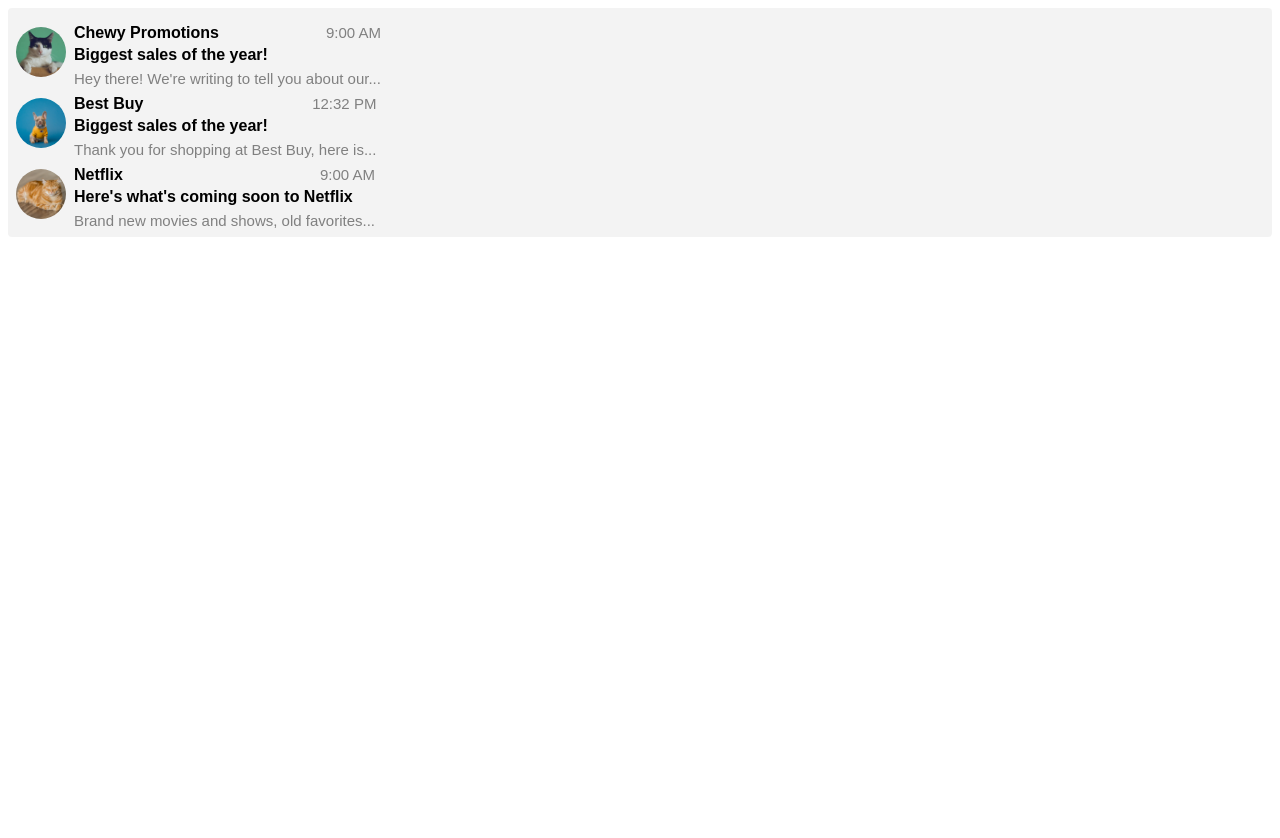
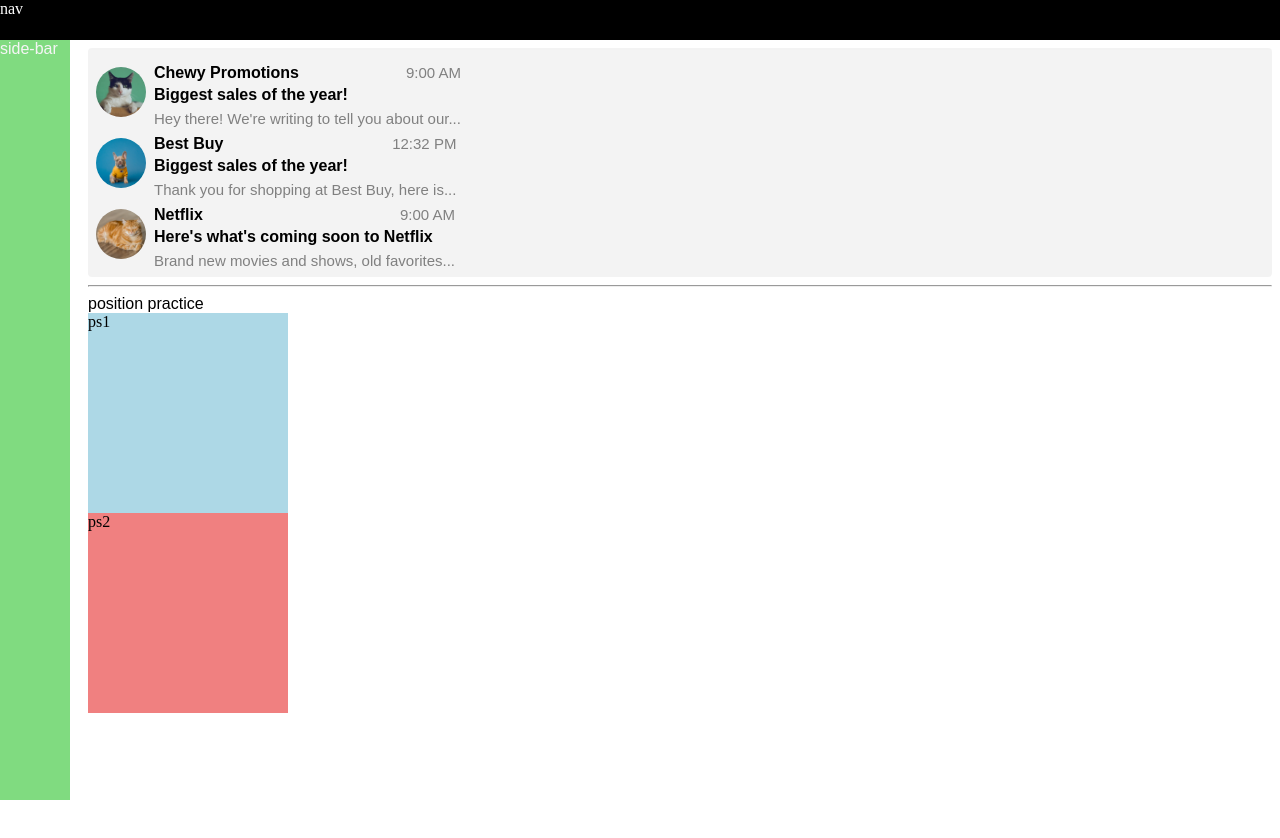
Before and after one commit to Dinesh-Maruthai/flex-boxpractice, a plain HTML site: page index.html in a window 1280 px wide. Shown: the top 838 px of the page. Before the commit the page ends 800 px from the top, so only its background shows below. Drawn offline with Linux system fonts and the light colour scheme.

Commit message:
practicing css positions

```diff
--- a/index.html
+++ b/index.html
@@ -5,6 +5,11 @@
     <meta name="viewport" content="width=device-width, initial-scale=1.0">
     <title>Document</title>
     <style>
+        body {
+        height: 3000px;
+        padding-top: 40px;
+        padding-left: 80px;
+    }
         .main-container {
             display: flex;
             flex-direction: column;
@@ -123,5 +128,44 @@
         </div>
         </div>
     </div>
+    <hr>
+    <p>position practice</p>
+    <div style="background-color: black;
+    height: 40px;
+    color: white;
+    position: fixed;
+    top: 0;
+    right: 0;
+    left: 0;
+
+    ">
+        nav
+    </div>
+
+    <div style="background-color: lightblue;
+    height: 200px;
+    width: 200px;
+    ">
+        ps1
+    </div>
+    <div style="background-color: lightcoral;
+    height: 200px;
+    width: 200px;">
+        ps2
+    </div>
+    <div class="side-bar"
+    style="background-color: rgb(128, 219, 128);
+    color: whitesmoke;
+    position: fixed;
+    top: 40px;
+    bottom: 0;
+    left: 0;
+    width: 70px;
+    "
+    >
+        <P>
+            side-bar
+        </P>
+    </div>
 </body>
 </html>
```
Also changed, not shown: profiles/PassportPhoto.png (added).
